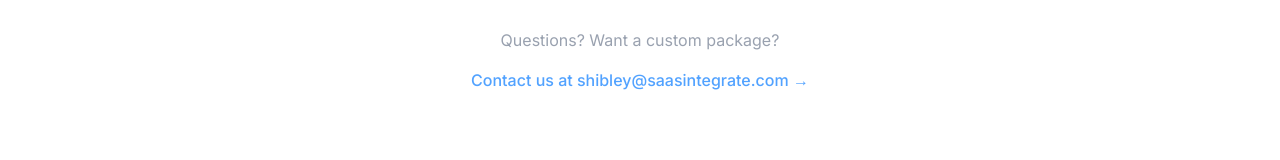
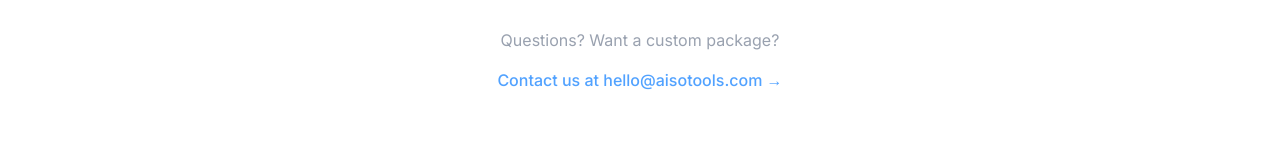
Before and after one commit to shibley/aisotools, a Next.js app: page /pricing in a window 1280 px wide. Shown: the part 2103-2263 px from the top of the page. Built offline with nearby package versions, Linux system fonts and the light colour scheme.

Commit message:
fix: update contact email to hello@aisotools.com

```diff
--- a/src/app/pricing/page.tsx
+++ b/src/app/pricing/page.tsx
@@ -38,7 +38,7 @@ const plans = [
       "💬 Priority support",
     ],
     cta: "Get Featured",
-    ctaLink: "mailto:shibley@saasintegrate.com?subject=AISO Featured Listing",
+    ctaLink: "mailto:hello@aisotools.com?subject=AISO Featured Listing",
     highlighted: true,
   },
   {
@@ -56,7 +56,7 @@ const plans = [
       "📞 Monthly strategy call",
     ],
     cta: "Become Sponsor",
-    ctaLink: "mailto:shibley@saasintegrate.com?subject=AISO Category Sponsorship",
+    ctaLink: "mailto:hello@aisotools.com?subject=AISO Category Sponsorship",
     highlighted: false,
   },
 ];
@@ -136,7 +136,7 @@ export default function PricingPage() {
             </p>
           </div>
           <a
-            href="mailto:shibley@saasintegrate.com?subject=AISO Newsletter Sponsorship"
+            href="mailto:hello@aisotools.com?subject=AISO Newsletter Sponsorship"
             className="inline-block bg-blue-600 hover:bg-blue-700 text-white px-8 py-4 rounded-lg font-medium transition whitespace-nowrap"
           >
             Inquire About Sponsorship
@@ -184,10 +184,10 @@ export default function PricingPage() {
           Questions? Want a custom package?
         </p>
         <a
-          href="mailto:shibley@saasintegrate.com?subject=AISO Tools Custom Package"
+          href="mailto:hello@aisotools.com?subject=AISO Tools Custom Package"
           className="text-blue-400 hover:text-blue-300 font-medium"
         >
-          Contact us at shibley@saasintegrate.com →
+          Contact us at hello@aisotools.com →
         </a>
       </div>
     </div>
```
